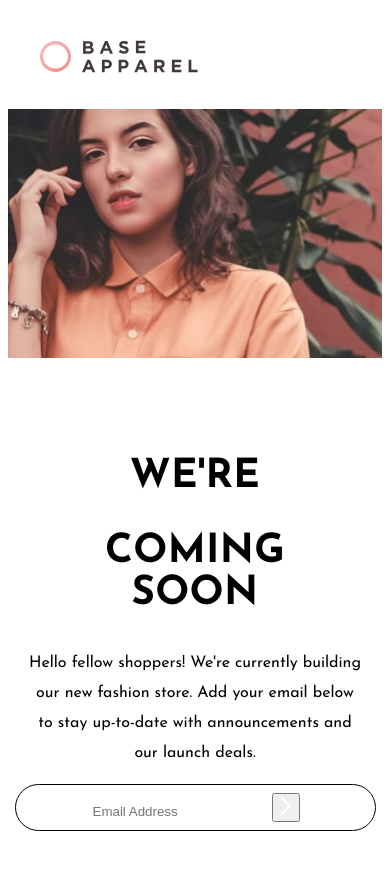
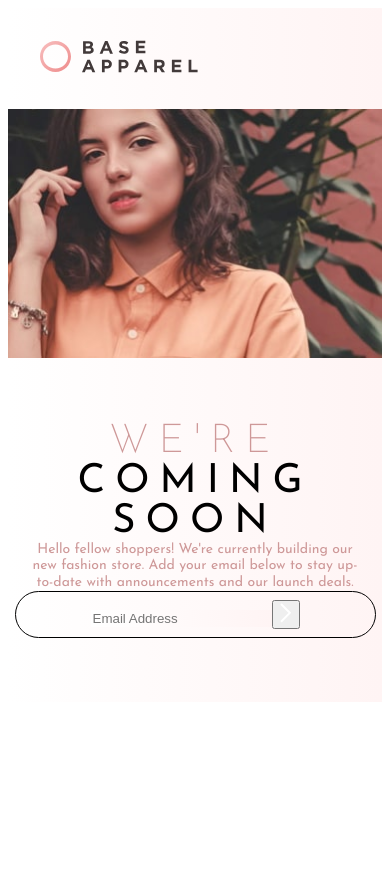
Before and after one commit to natasharamburrun/base-apparel-coming-soon-master-2, a React (Vite) app: page / in a window 390 px wide. Shown: the top 870 px of the page. After the commit the page ends 844 px from the top, so only its background shows below. Built offline with nearby package versions, Linux system fonts and the light colour scheme.

Commit message:
added the colors fonts and fixing the layout for the mobile feature

```diff
--- a/src/App.jsx
+++ b/src/App.jsx
@@ -3,7 +3,7 @@ import "./styles/app.scss"
 
 function App() {
     return (
-      <div>
+      <div className="coming-soon">
         <div className="logo">
           <img src="./images/logo.svg" alt="logo"></img>
         </div>
--- a/src/styles/app.scss
+++ b/src/styles/app.scss
@@ -1,5 +1,52 @@
-.heading {
-    color: red;
+// Colour
+
+$base-black: #000000;
+$base-white: #FFFFFF;
+$base-grey :#423A3A;
+$base-red: #F96464;
+$base-pink: #CE9898;
+
+$gradient-1: #F8BFBF;
+$gradient-11: #EE8B8B;
+
+$gradient-2: #FFFFFF;
+$gradient-21: #FFF4F4;
+
+$gradient-3: #FFF1F1;
+$gradient-31: #FFFFFF;
+
+//typography
+
+@import url('https://fonts.googleapis.com/css2?family=Josefin+Sans:ital,wght@0,100..700;1,100..700&display=swap');
+
+
+.coming-soon {
+  background: linear-gradient(to right, $gradient-2, $gradient-21);
+  font-family: "Josefin Sans", sans-serif;
+
+}
+
+.title-first {
+  color: $base-pink;
+  font-size: 40px;
+  font-weight: 200;
+  letter-spacing: 10px;
+  margin: auto;
+}
+
+.title-second {
+  color: $base-black;
+  font-size: 40px;
+  font-weight: 400;
+  letter-spacing: 10px;
+  margin: auto;
+}
+
+.text-description {
+  color: $base-pink;
+  font-size: 14px;
+  line-height: 115%;
+  margin: auto;
 }
 
 .logo {
@@ -28,63 +75,19 @@
 
 .input-text {
   text-align: left;
+  background: linear-gradient(to right, $gradient-2, $gradient-21);
 }
 
 input {
   border:0;
-  outline:0;}
+  outline:0;
+}
 
 input:focus {
   outline:none!important;
 }
 
-//typography
 
-@import url('https://fonts.googleapis.com/css2?family=Josefin+Sans:ital,wght@0,100..700;1,100..700&display=swap');
-
-h1 {
-  font-family: "Josefin Sans", sans-serif;
-  font-size: 50px;
-  line-height: 50px;
-  letter-spacing: 0.45px;
-}
-
-h2 {
-  font-family: "Josefin Sans", sans-serif;
-  font-size: 40px;
-  line-height: 42px;
-  letter-spacing: 0.36px;
-}
-
-h3 {
-  font-family: "Josefin Sans", sans-serif;
-  font-size: 32px;
-  line-height: 36px;
-  letter-spacing: 0.29px;
-}
-
-p {
-  font-family: "Josefin Sans", sans-serif;
-  font-size: 16px;
-  line-height: 30px;
-}
-
-// Colour
-
-$base-black: #000000;
-$base-white: #FFFFFF;
-$base-grey :#423A3A;
-$base-red: #F96464;
-$base-pink: #CE9898;
-
-$gradient-1: #F8BFBF;
-$gradient-11: #EE8B8B;
-
-$gradient-2: #FFFFFF;
-$gradient-21: #FFF4F4;
-
-$gradient-3: #FFF1F1;
-$gradient-31: #FFFFFF;
 
 
 
```
